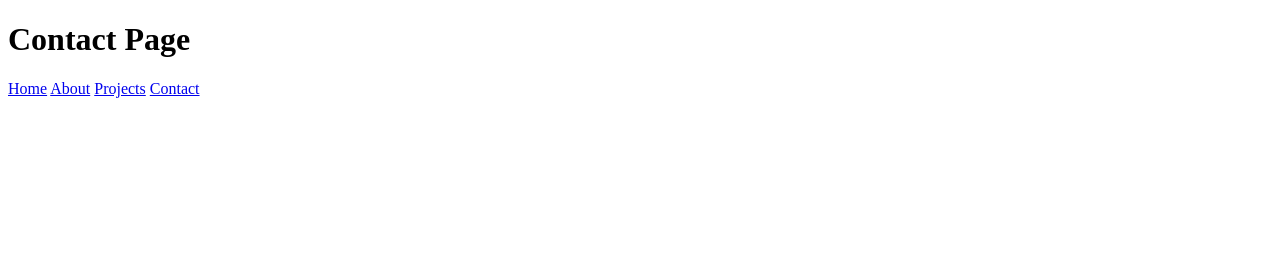
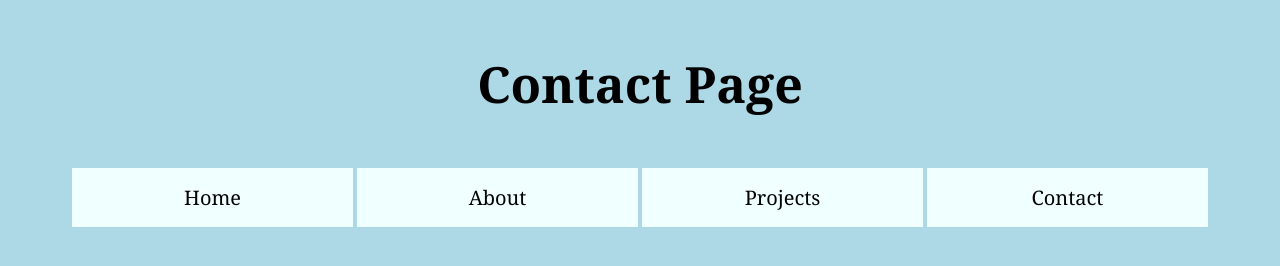
Before and after one commit to GiselleLlapa/Hello-Style, a plain HTML site: page contact.html in a window 1280 px wide. Drawn offline with Linux system fonts and the light colour scheme; the site is published under a folder, as on GitHub Pages, so addresses that start at the root find nothing.

Commit message:
Add files via upload

```diff
--- a/contact.html
+++ b/contact.html
@@ -4,7 +4,7 @@
     <meta charset="UTF-8" />
     <meta name="viewport" content="width=device-width, initial-scale=1.0" />
     <title>Contact</title>
-    <link rel="stylesheet" href="/styles.css" />
+    <link rel="stylesheet" href="styles.css" />
   </head>
   <body>
     <header>
```
Also changed, not shown: project.html (+1 -1 lines).
